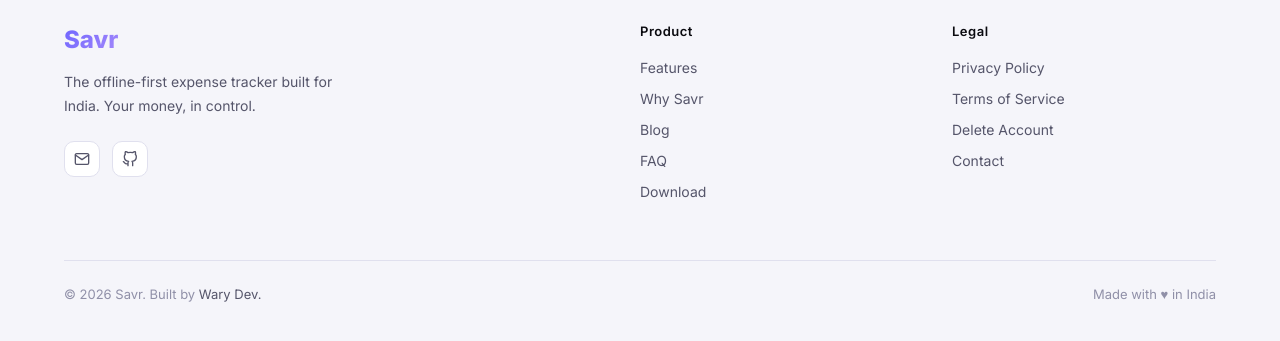
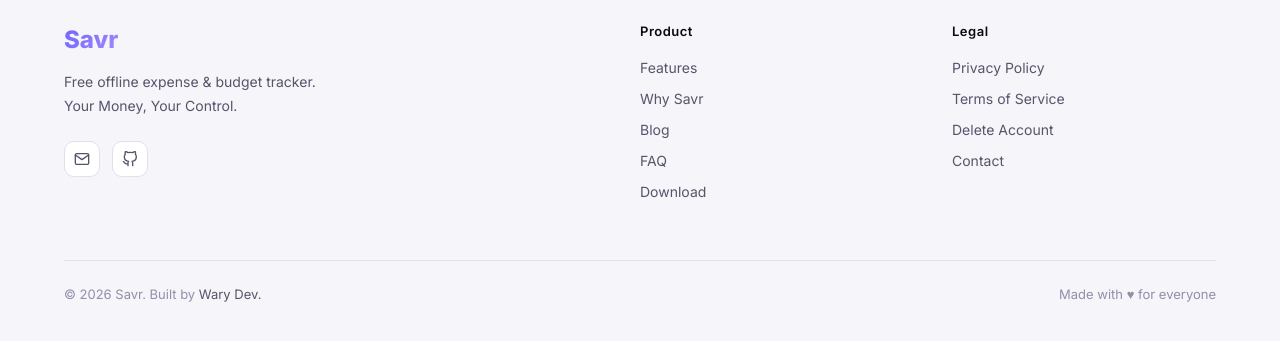
Before and after one commit to 007wary/savr-website, a Next.js app: page / in a window 1280 px wide. Shown: the part 4650-4991 px from the top of the page. Built offline with nearby package versions, Linux system fonts and the light colour scheme; no server answers; the database is empty.

Commit message:
fix: remove India mentions from footer

```diff
--- a/components/Footer.js
+++ b/components/Footer.js
@@ -17,7 +17,7 @@ export default function Footer() {
               display: 'inline-block',
             }}>Savr</div>
             <p style={{ fontSize: '14px', color: 'var(--text-muted)', lineHeight: '1.7', maxWidth: '280px', marginBottom: '24px' }}>
-              The offline-first expense tracker built for India. Your money, in control.
+              Free offline expense & budget tracker. Your Money, Your Control.
             </p>
             <div style={{ display: 'flex', gap: '12px' }}>
               <a href="mailto:007mwnswrangwary@gmail.com" style={{
@@ -98,7 +98,7 @@ export default function Footer() {
             © 2026 Savr. Built by <span style={{ color: 'var(--text-muted)' }}>Wary Dev.</span>
           </p>
           <p style={{ fontSize: '13px', color: 'var(--text-subtle)' }}>
-            Made with ♥ in India
+            Made with ♥ for everyone
           </p>
         </div>
       </div>
```
